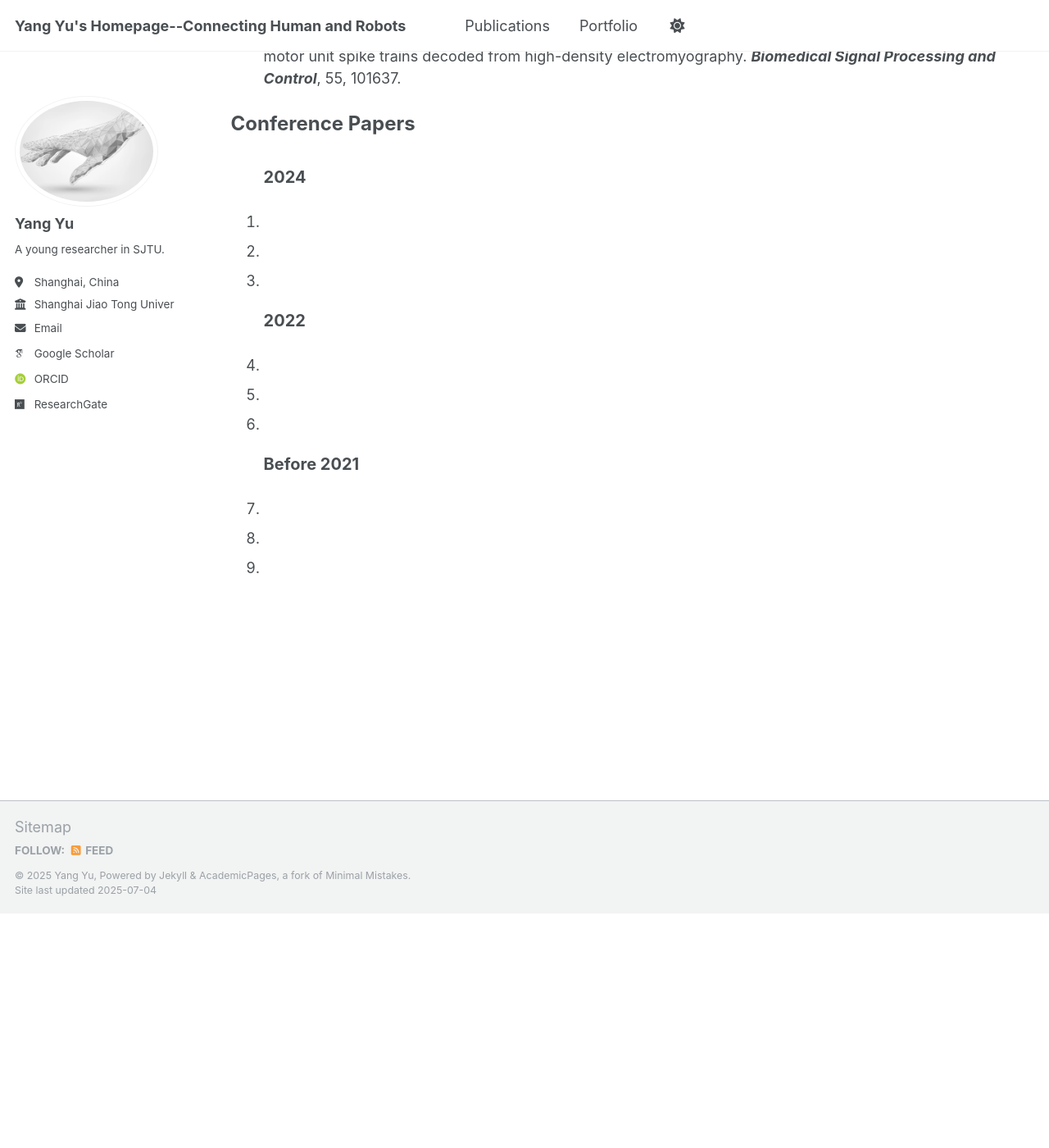
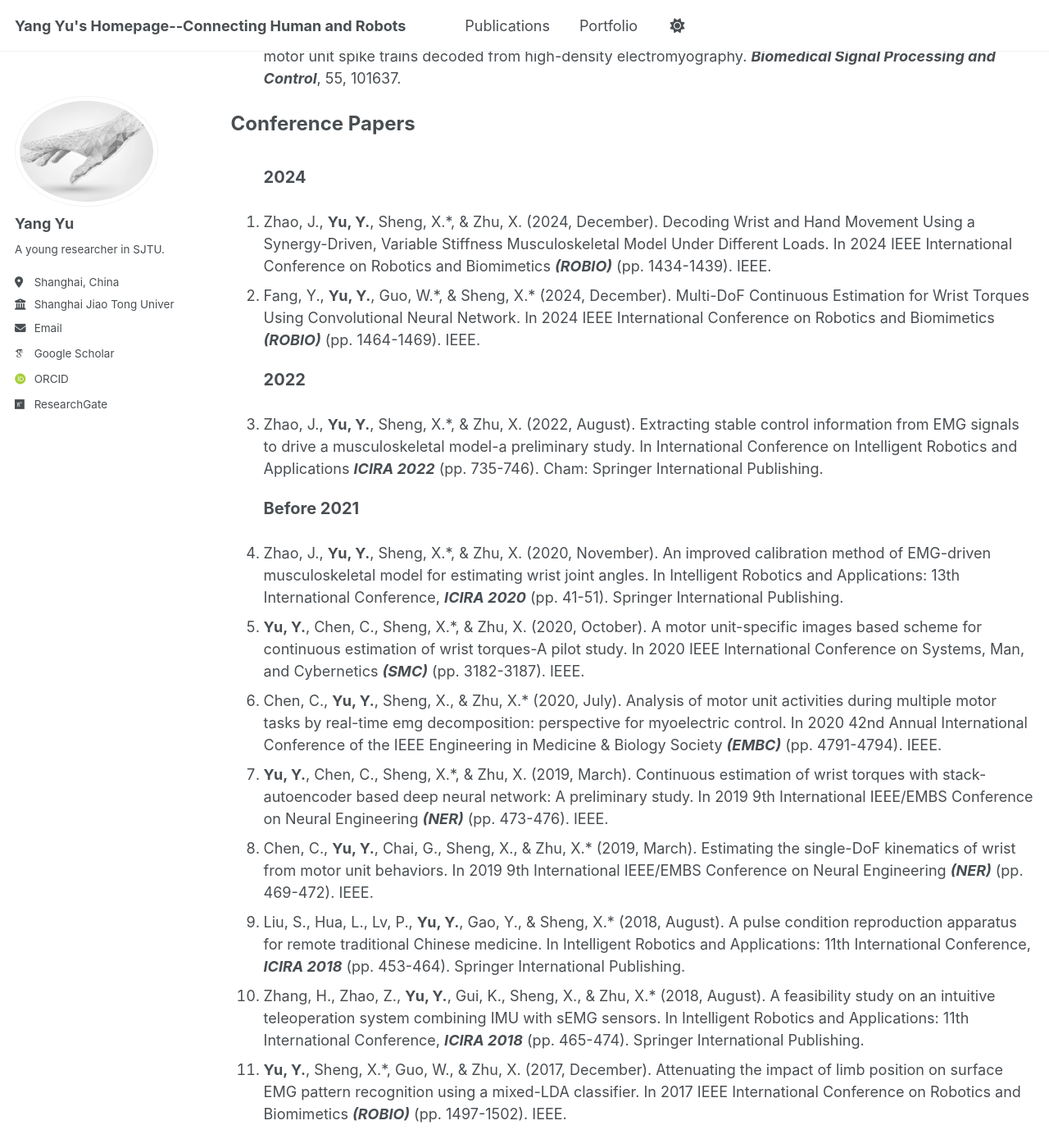
Before and after one commit to Yu-SJTUMRI/Yu-SJTUMRI.github.io, a Jekyll site: the page built from _pages/publications.html, in a window 1280 px wide and 1400 px high, scrolled down 2197 px. Shown: the whole window at 82% size. Built offline with Jekyll 4.4.1, drawn with Linux system fonts in a browser that asks for light colours; some web fonts are replaced; a script that is not in the unit is left out; before the commit the page ends 3311 px from its top, so only the background shows below that.

Commit message:
Update publications.html

```diff
--- a/_pages/publications.html
+++ b/_pages/publications.html
@@ -83,20 +83,22 @@ author_profile: true
 
 <ol>
 <p style="font-size: 20px;"><b>2024</b></p>
-  <li></li>
-  <li></li>
-  <li></li>
+  <li>Zhao, J., <b>Yu, Y.</b>, Sheng, X.*, & Zhu, X. (2024, December). Decoding Wrist and Hand Movement Using a Synergy-Driven, Variable Stiffness Musculoskeletal Model Under Different Loads. In 2024 IEEE International Conference on Robotics and Biomimetics <i><b>(ROBIO)</b></i> (pp. 1434-1439). IEEE.</li>
+  <li>Fang, Y., <b>Yu, Y.</b>, Guo, W.*, & Sheng, X.* (2024, December). Multi-DoF Continuous Estimation for Wrist Torques Using Convolutional Neural Network. In 2024 IEEE International Conference on Robotics and Biomimetics <i><b>(ROBIO)</b></i> (pp. 1464-1469). IEEE.</li>
 
 
 <p style="font-size: 20px;"><b>2022</b></p>
-  <li></li>
-  <li></li>
-  <li></li>
+  <li>Zhao, J., <b>Yu, Y.</b>, Sheng, X.*, & Zhu, X. (2022, August). Extracting stable control information from EMG signals to drive a musculoskeletal model-a preliminary study. In International Conference on Intelligent Robotics and Applications <i><b>ICIRA 2022</b></i> (pp. 735-746). Cham: Springer International Publishing.</li>
 
 
 <p style="font-size: 20px;"><b>Before 2021</b></p>
 
-  <li></li>
-  <li></li>
-  <li></li>
+  <li>Zhao, J., <b>Yu, Y.</b>, Sheng, X.*, & Zhu, X. (2020, November). An improved calibration method of EMG-driven musculoskeletal model for estimating wrist joint angles. In Intelligent Robotics and Applications: 13th International Conference, <i><b>ICIRA 2020</b></i> (pp. 41-51). Springer International Publishing.</li>
+  <li><b>Yu, Y.</b>, Chen, C., Sheng, X.*, & Zhu, X. (2020, October). A motor unit-specific images based scheme for continuous estimation of wrist torques-A pilot study. In 2020 IEEE International Conference on Systems, Man, and Cybernetics <i><b>(SMC)</b></i> (pp. 3182-3187). IEEE.</li>
+  <li>Chen, C., <b>Yu, Y.</b>, Sheng, X., & Zhu, X.* (2020, July). Analysis of motor unit activities during multiple motor tasks by real-time emg decomposition: perspective for myoelectric control. In 2020 42nd Annual International Conference of the IEEE Engineering in Medicine & Biology Society <i><b>(EMBC)</b></i> (pp. 4791-4794). IEEE.</li>
+  <li><b>Yu, Y.</b>, Chen, C., Sheng, X.*, & Zhu, X. (2019, March). Continuous estimation of wrist torques with stack-autoencoder based deep neural network: A preliminary study. In 2019 9th International IEEE/EMBS Conference on Neural Engineering <i><b>(NER)</b></i> (pp. 473-476). IEEE.</li>
+  <li>Chen, C., <b>Yu, Y.</b>, Chai, G., Sheng, X., & Zhu, X.* (2019, March). Estimating the single-DoF kinematics of wrist from motor unit behaviors. In 2019 9th International IEEE/EMBS Conference on Neural Engineering <i><b>(NER)</b></i> (pp. 469-472). IEEE.</li>
+  <li>Liu, S., Hua, L., Lv, P., <b>Yu, Y.</b>, Gao, Y., & Sheng, X.* (2018, August). A pulse condition reproduction apparatus for remote traditional Chinese medicine. In Intelligent Robotics and Applications: 11th International Conference, <i><b>ICIRA 2018</b></i> (pp. 453-464). Springer International Publishing.</li>
+  <li>Zhang, H., Zhao, Z., <b>Yu, Y.</b>, Gui, K., Sheng, X., & Zhu, X.* (2018, August). A feasibility study on an intuitive teleoperation system combining IMU with sEMG sensors. In Intelligent Robotics and Applications: 11th International Conference, <i><b>ICIRA 2018</b></i> (pp. 465-474). Springer International Publishing.</li>
+  <li><b>Yu, Y.</b>, Sheng, X.*, Guo, W., & Zhu, X. (2017, December). Attenuating the impact of limb position on surface EMG pattern recognition using a mixed-LDA classifier. In 2017 IEEE International Conference on Robotics and Biomimetics <i><b>(ROBIO)</b></i> (pp. 1497-1502). IEEE.</li>
 </ol>
```
